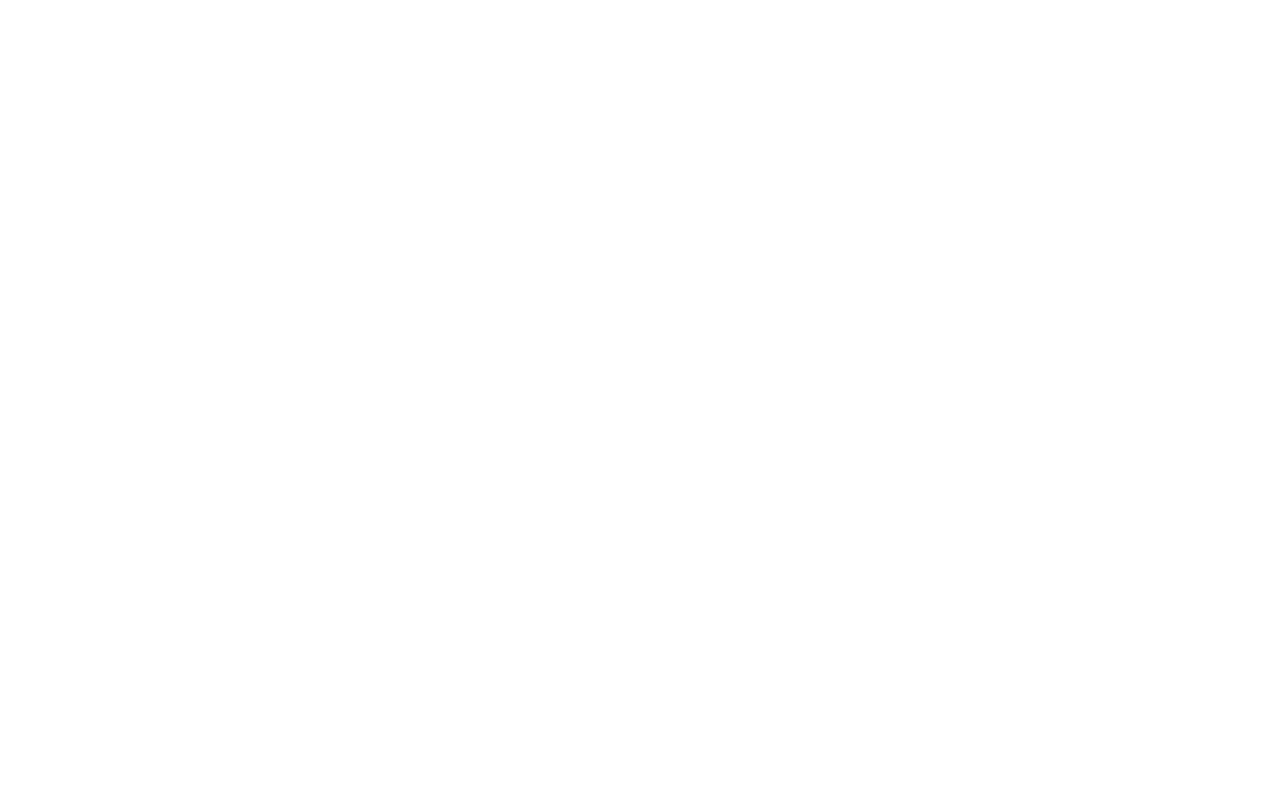
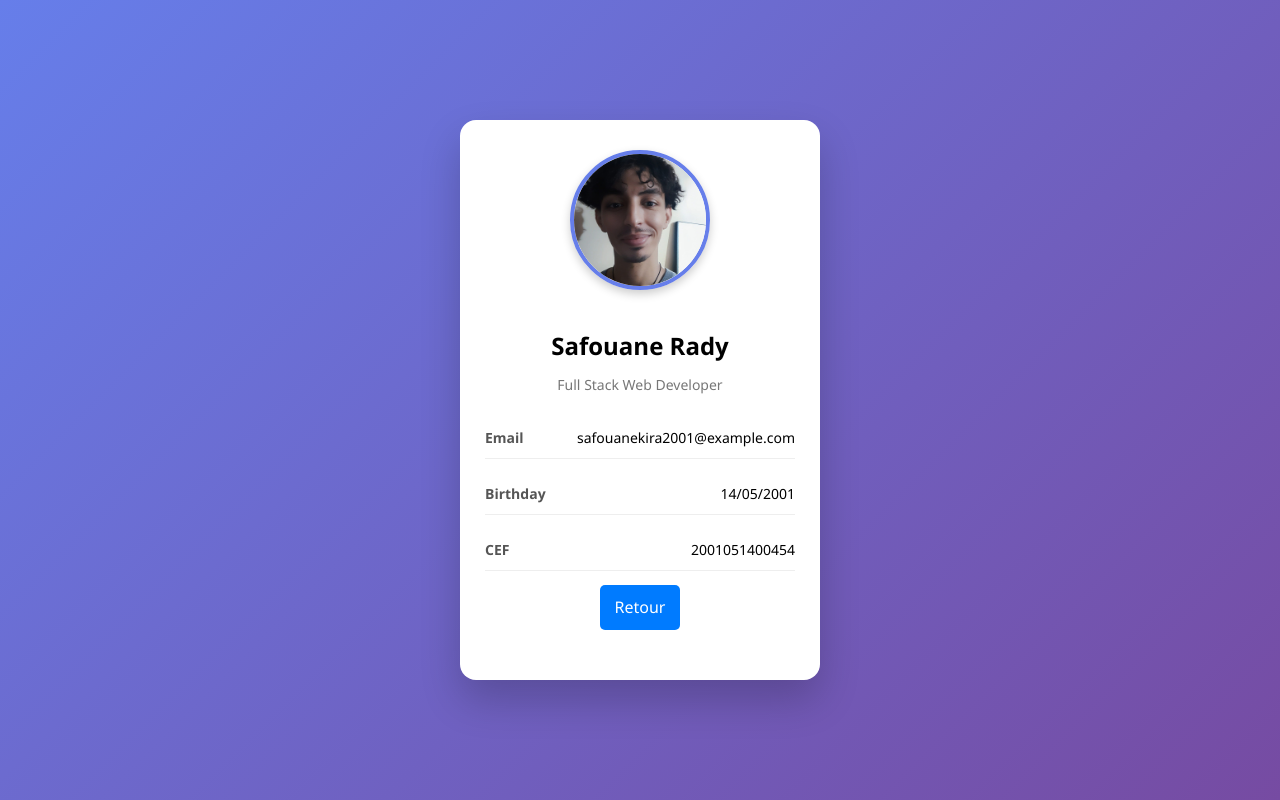
Before and after one commit to fstack567-stack/Projet-react, a React (Create React App) app: page /stagiaires/rady in a window 1280 px wide. Before the commit this address had no page. Built offline with nearby package versions, Linux system fonts and the light colour scheme.

Commit message:
composant de Safouane

```diff
--- a/src/App.js
+++ b/src/App.js
@@ -7,6 +7,7 @@
 import Asma from './components/asma';
 import Meriem from './components/meriem';
 import Soukaina from "./components/soukaina";
+import Safouane from "./components/safouane";
 
 function App() {
   return (
@@ -17,6 +18,7 @@
         <Route path='/stagiaires/ajermoune' element={<Asma/>} />
         <Route path='/stagiaires/abbou' element={<Meriem/>} />
         <Route path="/stagiaires/Menguit" element={<Soukaina />} />
+        <Route path='/stagiaires/rady' element={<Safouane />}/>
       </Routes>
     </BrowserRouter>
   );
--- /dev/null
+++ b/src/components/safouane.js
@@ -0,0 +1,28 @@
+import { Link } from "react-router-dom";
+import "../styles/safouane.css";
+
+export default function Safouane() {
+  return (
+    <div className="page">
+      <div className="card">
+        <img src="/images/safouane.jpg" alt="Profile" className="profile-img" />
+
+        <h1>Safouane Rady</h1>
+        <h2>Full Stack Web Developer</h2>
+
+        <div className="info">
+          <p>
+            <span>Email</span> safouanekira2001@example.com
+          </p>
+          <p>
+            <span>Birthday</span> 14/05/2001
+          </p>
+          <p>
+            <span>CEF</span> 2001051400454
+          </p>
+          <Link to="/" className="btn-retour">Retour</Link>
+        </div>
+      </div>
+    </div>
+  );
+}
--- a/src/container.js
+++ b/src/container.js
@@ -4,6 +4,7 @@
   { id: "ajermoune", nom: "Ajermoune", prenom: "Asma" },
   { id: "abbou", nom: "Abbou", prenom: "Meriem" },
   { id: "Menguit", nom: "Menguit", prenom: "Soukaina" },
+  {id: "rady",nom:"Rady",prenom:"Safouane"}
 ];
 
 export default function Container() {
--- /dev/null
+++ b/src/styles/safouane.css
@@ -0,0 +1,98 @@
+* {
+  box-sizing: border-box;
+}
+
+body {
+  margin: 0;
+  font-family: "Segoe UI", Tahoma, sans-serif;
+  background: linear-gradient(135deg, #667eea, #764ba2);
+}
+
+/* page center */
+.page {
+  min-height: 100vh;
+  display: flex;
+  align-items: center;
+  justify-content: center;
+}
+
+/* card */
+.card {
+  background: #ffffff;
+  width: 360px;
+  padding: 30px 25px;
+  text-align: center;
+  border-radius: 16px;
+  box-shadow: 0 20px 40px rgba(0, 0, 0, 0.2);
+  animation: fadeIn 0.8s ease-in-out;
+}
+
+/* profile image */
+.profile-img {
+  width: 140px;
+  height: 140px;
+  border-radius: 50%;
+  object-fit: cover;
+  border: 4px solid #667eea;
+  margin-bottom: 15px;
+}
+
+/* text */
+h1 {
+  margin: 10px 0 5px;
+  font-size: 24px;
+}
+
+h2 {
+  margin: 0 0 20px;
+  font-size: 14px;
+  color: #777;
+  font-weight: normal;
+}
+
+/* info section */
+.info {
+  text-align: left;
+  margin-bottom: 20px;
+}
+
+.info p {
+  display: flex;
+  justify-content: space-between;
+  padding: 8px 0;
+  font-size: 14px;
+  border-bottom: 1px solid #eee;
+}
+
+.info span {
+  font-weight: 600;
+  color: #555;
+}
+
+.btn-retour {
+  display: block;          /* change from inline-block */
+  width: fit-content;
+  margin: 10px auto;       /* auto centers it */
+  text-decoration: none;
+  color: white;
+  background-color: #007bff;
+  padding: 8px 15px;
+  border-radius: 5px;
+}
+
+.btn-retour:hover {
+  background-color: #0056b3;
+}
+
+
+/* animation */
+@keyframes fadeIn {
+  from {
+    opacity: 0;
+    transform: translateY(15px);
+  }
+  to {
+    opacity: 1;
+    transform: translateY(0);
+  }
+}
```
Also changed, not shown: public/images/safouane.jpg (added), 1 other file (tests, documents, lock files or other folders).
